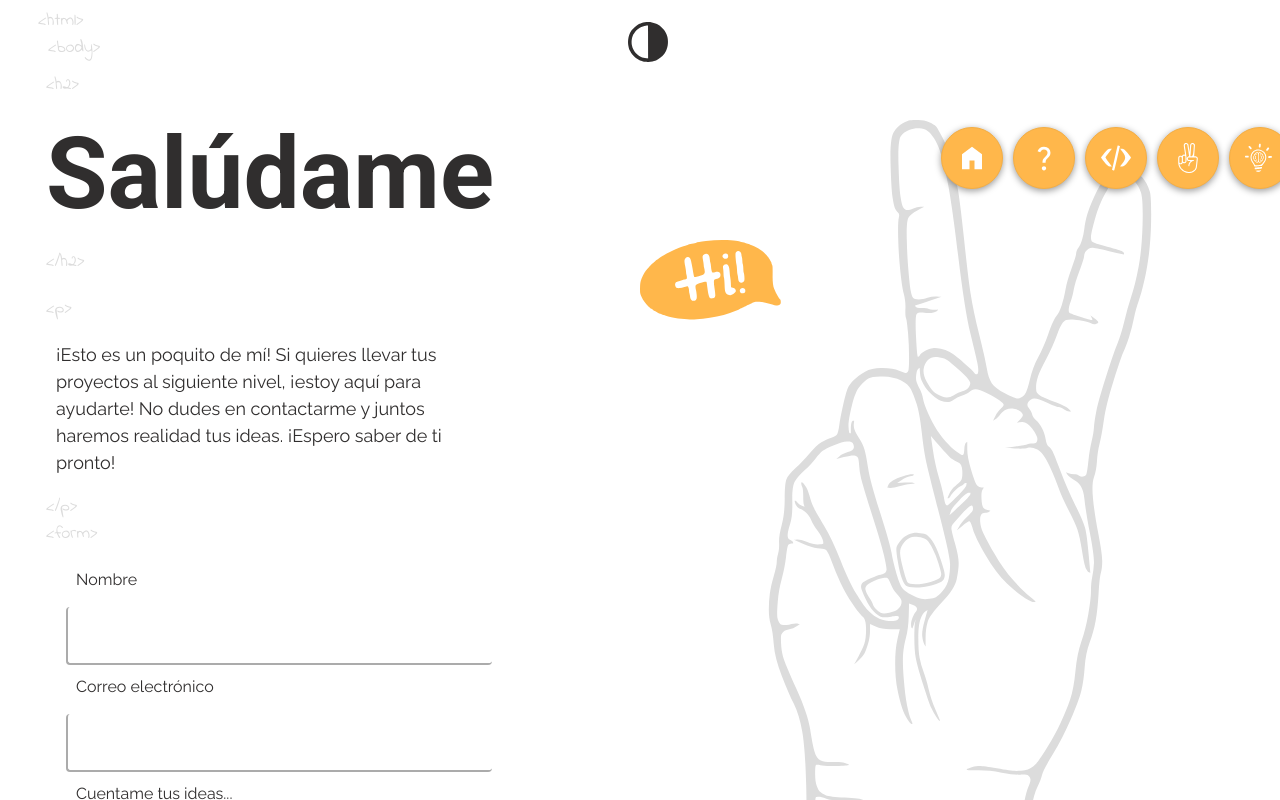
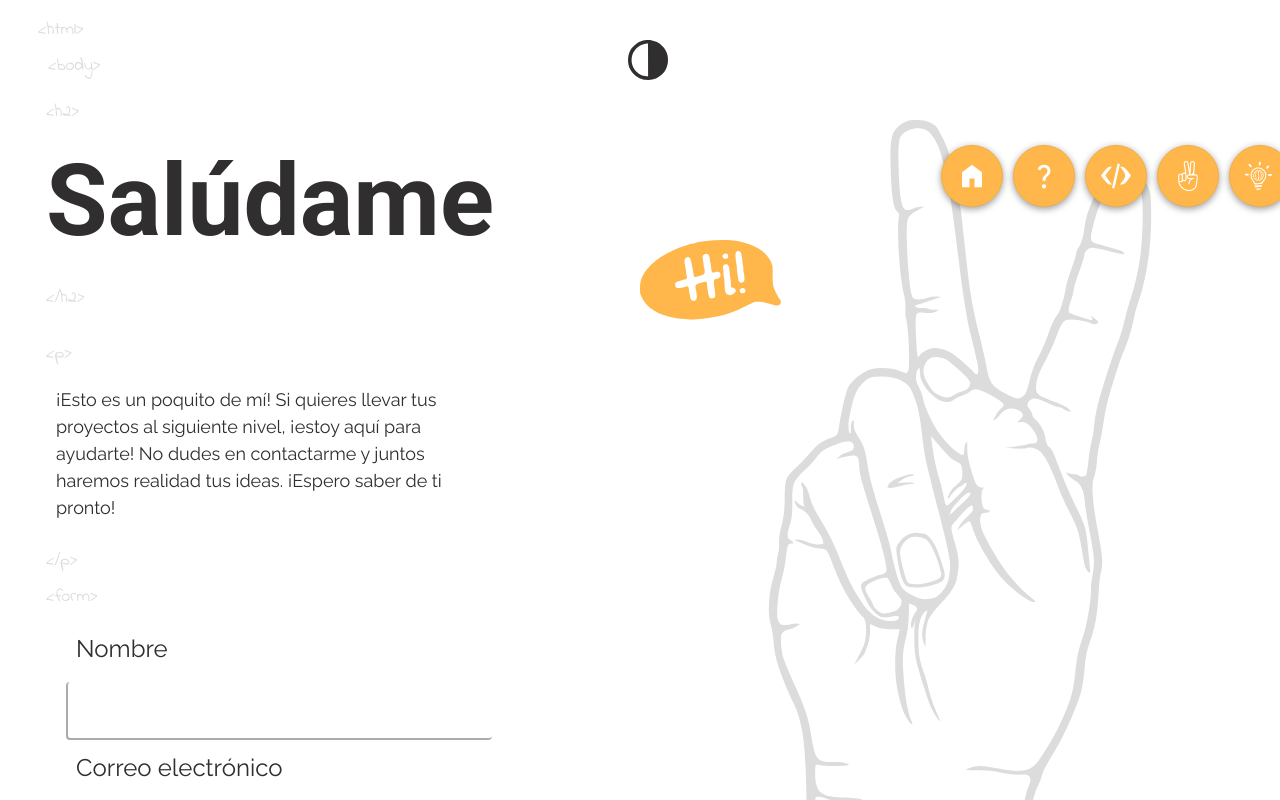
Before and after one commit to hemeragr/portfolio, a React (Vite) app: page /contact in a window 1280 px wide. Shown: the top 800 px of the page. Built offline with nearby package versions, Linux system fonts and the light colour scheme.

Commit message:
txt-sice-form

```diff
--- a/src/componentes/form/Form.scss
+++ b/src/componentes/form/Form.scss
@@ -3,6 +3,7 @@
 
 * {
   font-family: $font-raleway;
+  font-size: $font-medium;
 }
 
 $form-text-color: $black;
```
